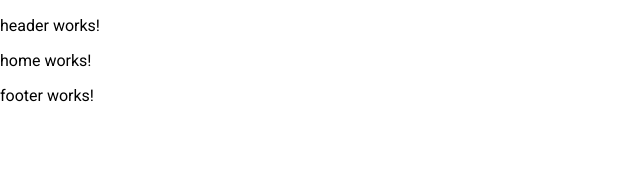
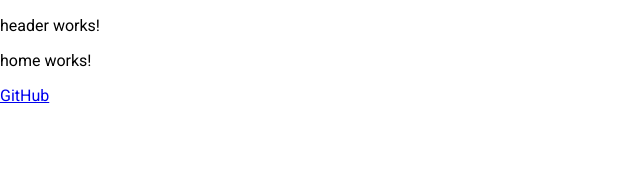
Before and after one commit to drumonii/SpringBootTwoDataSources, an Angular app in the folder demo-frontend/: page / in a window 1280 px wide. Shown: the top 176 px of the page, without its empty margins (0-640 px from the left). Built offline with nearby package versions, Linux system fonts and the light colour scheme.

Commit message:
Add GitHub link to footer

```diff
--- a/demo-frontend/src/app/layout/footer/footer.component.html
+++ b/demo-frontend/src/app/layout/footer/footer.component.html
@@ -1,3 +1,3 @@
-<p>
-  footer works!
-</p>
+<footer>
+  <a id="github-link" href="https://github.com/drumonii/SpringBootTwoDataSources">GitHub</a>
+</footer>
```
Also changed, not shown: 1 other file (tests, documents, lock files or other folders).
